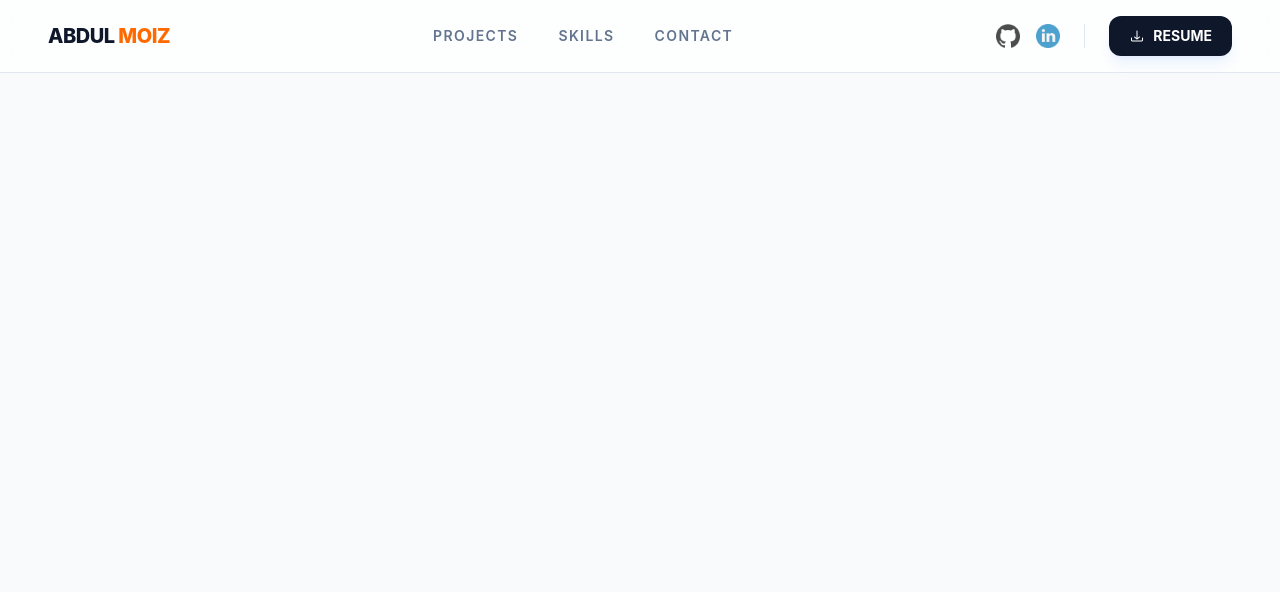
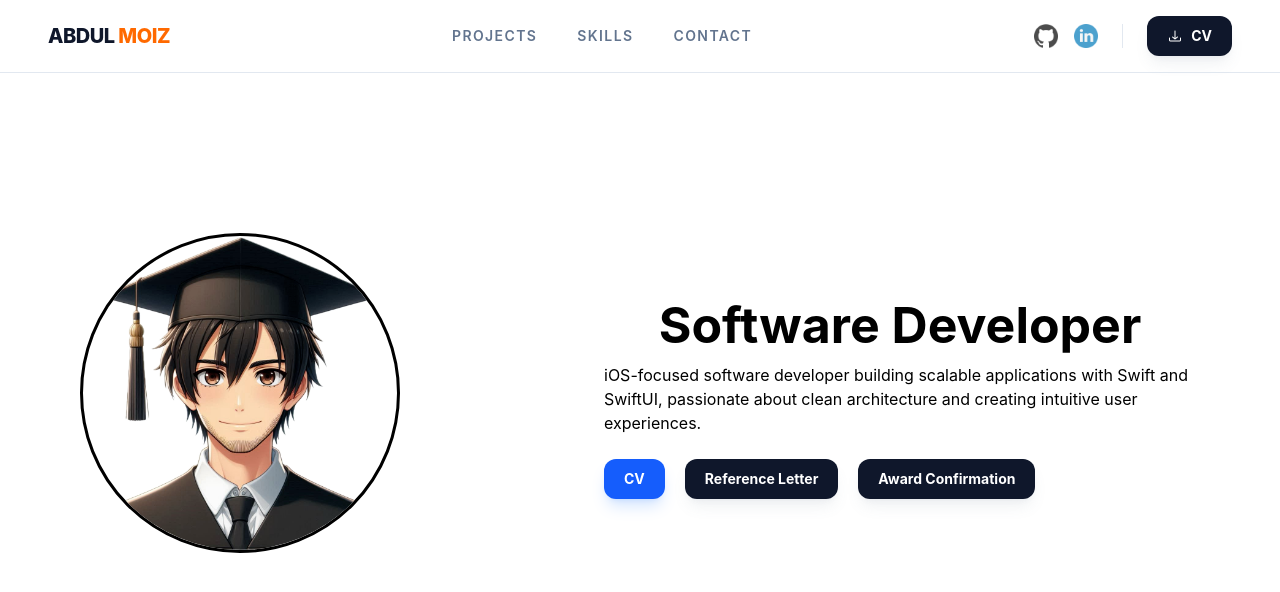
Before and after one commit to A-Moiz/my-portfolio, a React (Vite) app in the folder my-portfolio/: page / in a window 1280 px wide. Shown: the top 592 px of the page. Built offline with nearby package versions, Linux system fonts and the light colour scheme.

Commit message:
Created Hero section and Button component

```diff
--- a/my-portfolio/src/App.tsx
+++ b/my-portfolio/src/App.tsx
@@ -1,9 +1,11 @@
 import NavBar from "./components/NavBar";
+import Hero from "./components/Hero";
 
 function App() {
   return (
-    <div className="min-h-screen bg-gray-50">
+    <div className="min-h-screen">
       <NavBar />
+      <Hero />
     </div>
   );
 }
--- /dev/null
+++ b/my-portfolio/src/components/Button.tsx
@@ -0,0 +1,28 @@
+interface Props {
+  href: string;
+  label: string;
+  icon?: string;
+  variant?: "primary" | "secondary";
+}
+
+function Button({ href, label, icon, variant = "primary" }: Props) {
+  const variantStyles =
+    variant === "primary"
+      ? "bg-blue-600 text-white hover:bg-blue-700 shadow-blue-500/20"
+      : "bg-slate-900 dark:bg-white text-white dark:text-slate-900 shadow-slate-500/10";
+
+  return (
+    <a
+      href={href}
+      target="_blank"
+      className={`flex items-center justify-center gap-2 px-5 py-2.5 text-sm font-bold rounded-xl hover:scale-105 active:scale-95 transition-all shadow-lg ${variantStyles}`}
+    >
+      {icon && (
+        <img className="w-4 h-4 dark:invert-0 invert" src={icon} alt="" />
+      )}
+      <span>{label}</span>
+    </a>
+  );
+}
+
+export default Button;
--- /dev/null
+++ b/my-portfolio/src/components/Hero.tsx
@@ -0,0 +1,45 @@
+import HeroImg from "../assets/hero-img.png";
+import Button from "./Button";
+
+function Hero() {
+  return (
+    <section
+      id="hero"
+      className="min-h-[80vh] flex flex-col md:flex-row items-center justify-center px-8 gap-50 dark:bg-gray-800"
+    >
+      <img
+        src={HeroImg}
+        alt="Hero image"
+        className="w-80 h-80 rounded-full border-3"
+      />
+
+      <div className="p-1 w-150 dark:text-white">
+        <h1 className="text-[50px] font-bold text-center">
+          Software Developer
+        </h1>
+
+        <p>
+          iOS-focused software developer building scalable applications with
+          Swift and SwiftUI, passionate about clean architecture and creating
+          intuitive user experiences.
+        </p>
+
+        <div className="flex flex-wrap gap-5 pt-6">
+          <Button href="" label="CV" variant="primary" />
+          <Button
+            href="/ref-letter.pdf"
+            label="Reference Letter"
+            variant="secondary"
+          />
+          <Button
+            href="/award.pdf"
+            label="Award Confirmation"
+            variant="secondary"
+          />
+        </div>
+      </div>
+    </section>
+  );
+}
+
+export default Hero;
--- a/my-portfolio/src/components/NavBar.tsx
+++ b/my-portfolio/src/components/NavBar.tsx
@@ -1,6 +1,7 @@
 import GitHub from "../assets/github.png";
 import Linkedin from "../assets/linkedin.png";
 import Download from "../assets/download.png";
+import Button from "./Button";
 
 function NavBar() {
   const githubProfileLink = "https://github.com/A-Moiz";
@@ -63,17 +64,7 @@ function NavBar() {
           </a>
         </div>
 
-        <a
-          href=""
-          className="flex items-center gap-2 px-5 py-2.5 bg-slate-900 dark:bg-white text-white dark:text-slate-900 text-sm font-bold rounded-xl hover:scale-105 active:scale-95 transition-all shadow-lg shadow-blue-500/10"
-        >
-          <img
-            className="w-4 h-4 dark:invert-0 invert"
-            src={Download}
-            alt="CV"
-          />
-          <span>RESUME</span>
-        </a>
+        <Button href="" label="CV" icon={Download} variant="secondary" />
       </div>
     </nav>
   );
```
Also changed, not shown: my-portfolio/src/assets/hero-img.png (added).
